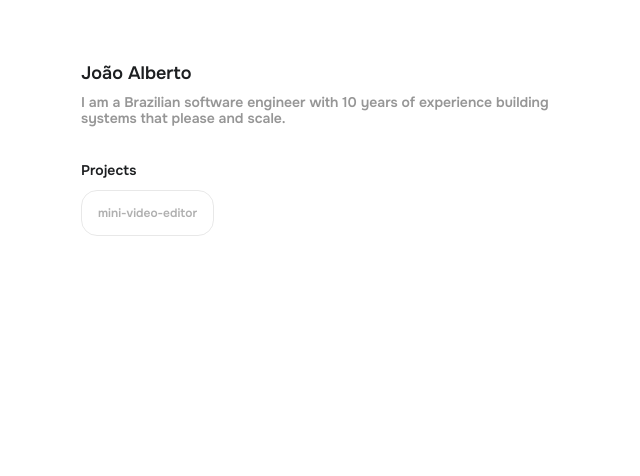
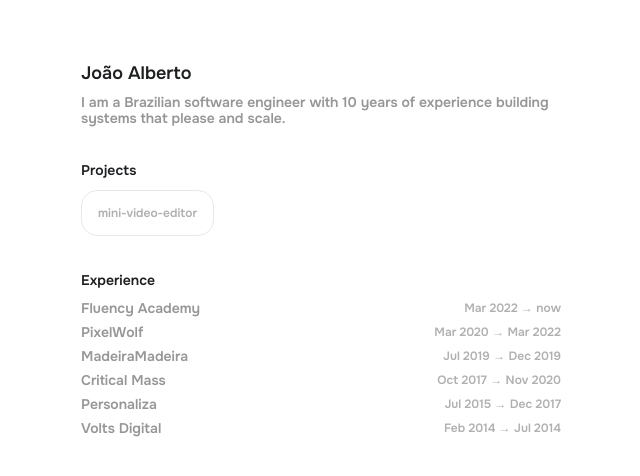
Before and after one commit to joaoalberto-dev/joaoalberto.dev, a Next.js app: page / in a window 1280 px wide. Shown: the top 476 px of the page, without its empty margins (319-959 px from the left). Built offline with nearby package versions, Linux system fonts and the light colour scheme.

Commit message:
chore: rendering the experiences section in the home page

```diff
--- a/src/app/page.tsx
+++ b/src/app/page.tsx
@@ -1,3 +1,4 @@
+import { Experiences } from "@/core/components/experiences/experiences";
 import { Header } from "@/core/components/header/header";
 import { ProjectList } from "@/core/components/project-list/project-list";
 import { Project } from "@/core/components/project/project";
@@ -15,6 +16,10 @@
         <h3 className={text.subtitle}>Projects</h3>
         <ProjectList />
       </Section>
+      <Section>
+        <h3 className={text.subtitle}>Experience</h3>
+        <Experiences />
+      </Section>
     </div>
   );
 }
```
